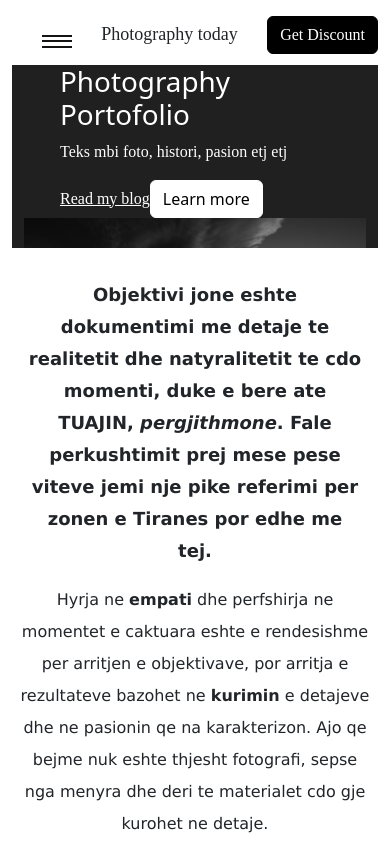
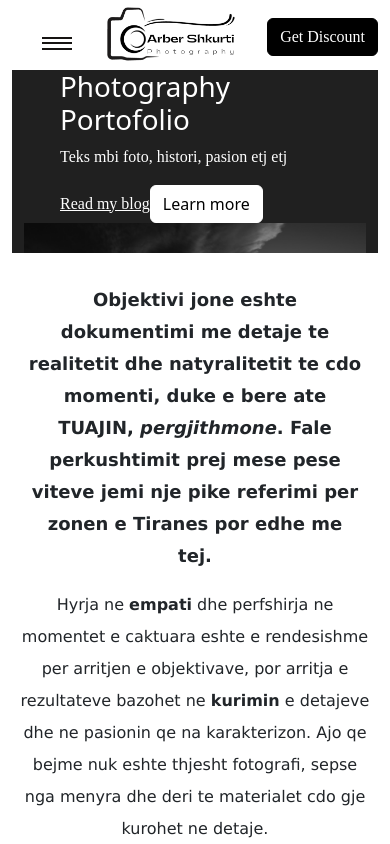
Before and after one commit to ArberShkurti/site, a React (Create React App) app: page / in a window 390 px wide. Shown: the top 844 px of the page. Built offline with nearby package versions, Linux system fonts and the light colour scheme.

Commit message:
responsiveOk

```diff
--- a/src/App.js
+++ b/src/App.js
@@ -25,13 +25,10 @@ function App() {
         <AboutSections />
         <Container className='footer-section mt-5 ms-1'>
             <Row>
-              <Col>
-              <div>
-                {/* <img src="./icons/logoash.png"></img> */}
+              <Col sx={12} md={6}>
                 <ContactForm />
-              </div>
               </Col>
-                <Col >
+                <Col sx={12} md={6} >
                 <FooterMenu />
                 </Col>
             </Row>
--- a/src/App.scss
+++ b/src/App.scss
@@ -308,6 +308,8 @@
 
   @media screen and (max-width: 960px) {
     font-size: 18px;
-
+  }
+  img {
+    max-width: 130px;
   }
 }
--- a/src/Components/Header.jsx
+++ b/src/Components/Header.jsx
@@ -14,7 +14,9 @@ const Header = ({ navbarOpen, setNavbarOpen }) => {
                     <span className="icon-line"></span>
                 </div>
             </button>
-            <div className="logo">Photography today</div>
+            <div className="logo">
+               <img src="./icons/logoash.png"></img>
+            </div>
             <div className="contact-btn">
               <HashLink to="#contact" smooth>
                 <Button variant="primary">Get Discount</Button>
```
Also changed, not shown: public/icons/logoash.png.
